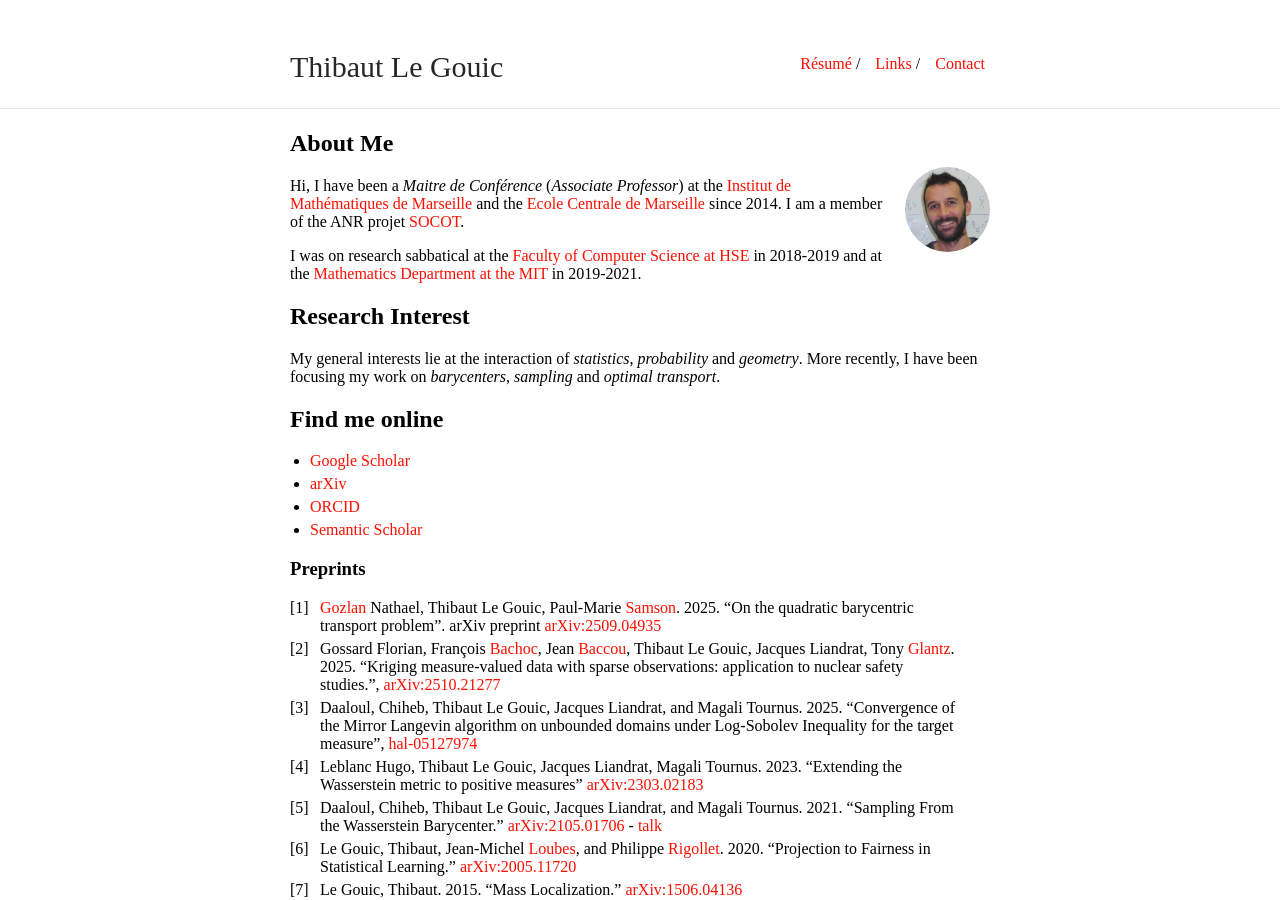
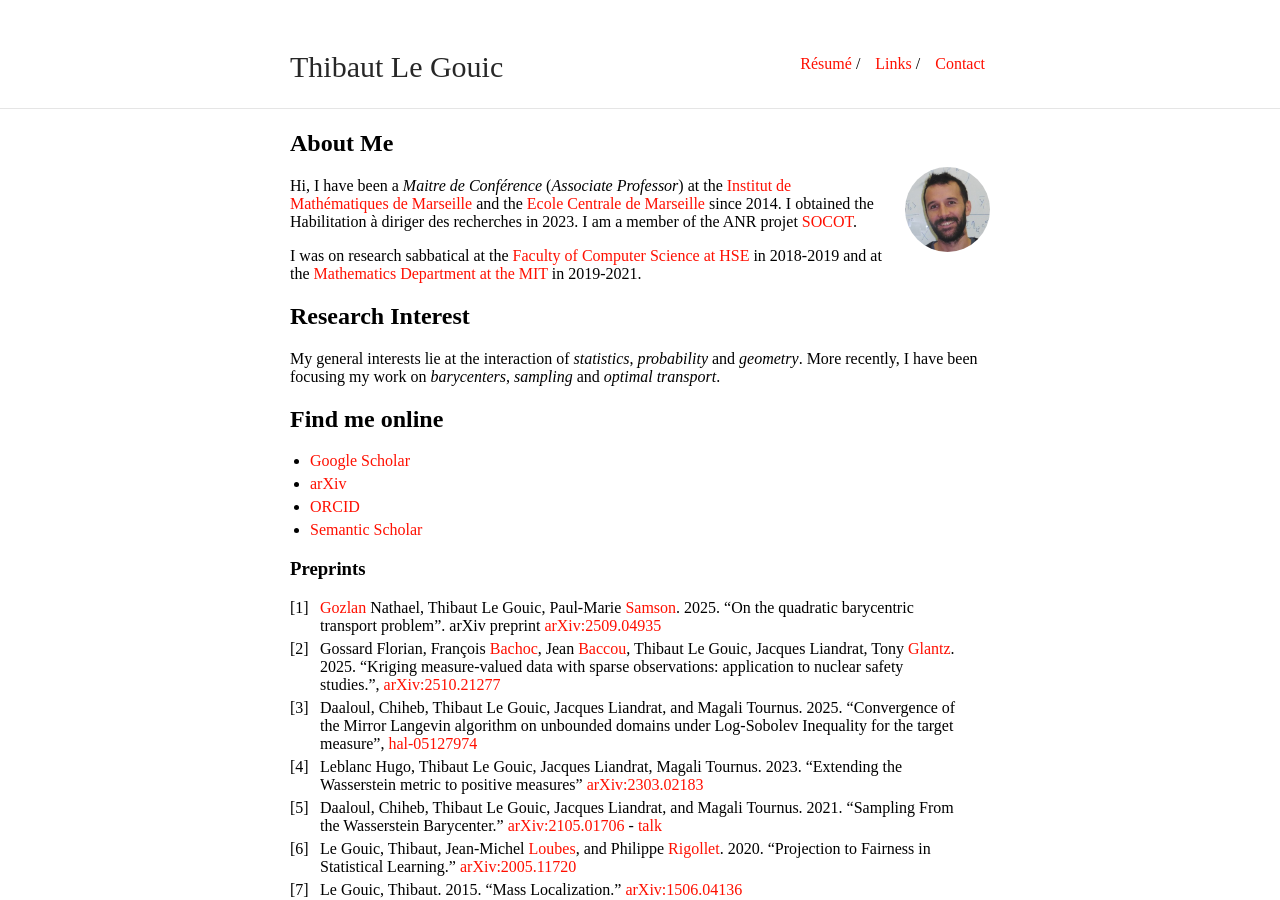
Before and after one commit to ThibautLG/thibautlg.github.io, a Jekyll site: the page built from index.md, in a window 1280 px wide and 900 px high. Built offline with Jekyll 4.4.1, drawn with Linux system fonts in a browser that asks for light colours; our own code applies the rules of GitHub Pages for plain Markdown files.

Commit message:
added hdr

```diff
--- a/index.md
+++ b/index.md
@@ -6,7 +6,7 @@ layout: default
 
 <img class="profile-picture" src="photo_carre.jpg">
 
-Hi, I have been a *Maitre de Conférence* (*Associate Professor*) at the [Institut de Mathématiques de Marseille](https://www.i2m.univ-amu.fr/) and the  [Ecole Centrale de Marseille](http://www.centrale-marseille.fr/) since 2014.
+Hi, I have been a *Maitre de Conférence* (*Associate Professor*) at the [Institut de Mathématiques de Marseille](https://www.i2m.univ-amu.fr/) and the  [Ecole Centrale de Marseille](http://www.centrale-marseille.fr/) since 2014. I obtained the Habilitation à diriger des recherches in 2023.
 I am a member of the ANR projet [SOCOT](https://codimd.math.cnrs.fr/s/vKWD_JtAu).
 
 I was on research sabbatical at the [Faculty of Computer Science at HSE](https://cs.hse.ru/en) in 2018-2019 and at the [Mathematics Department at the MIT](http://math.mit.edu) in 2019-2021.
```
